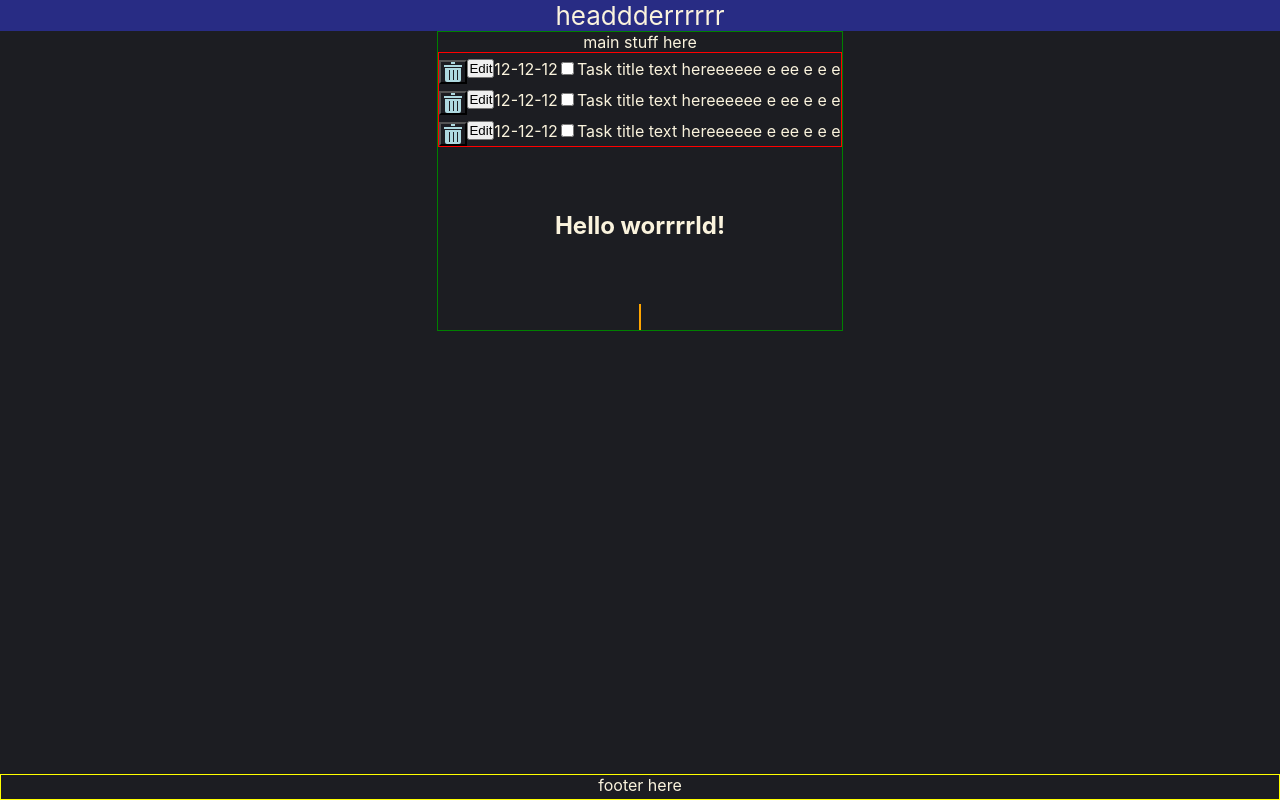
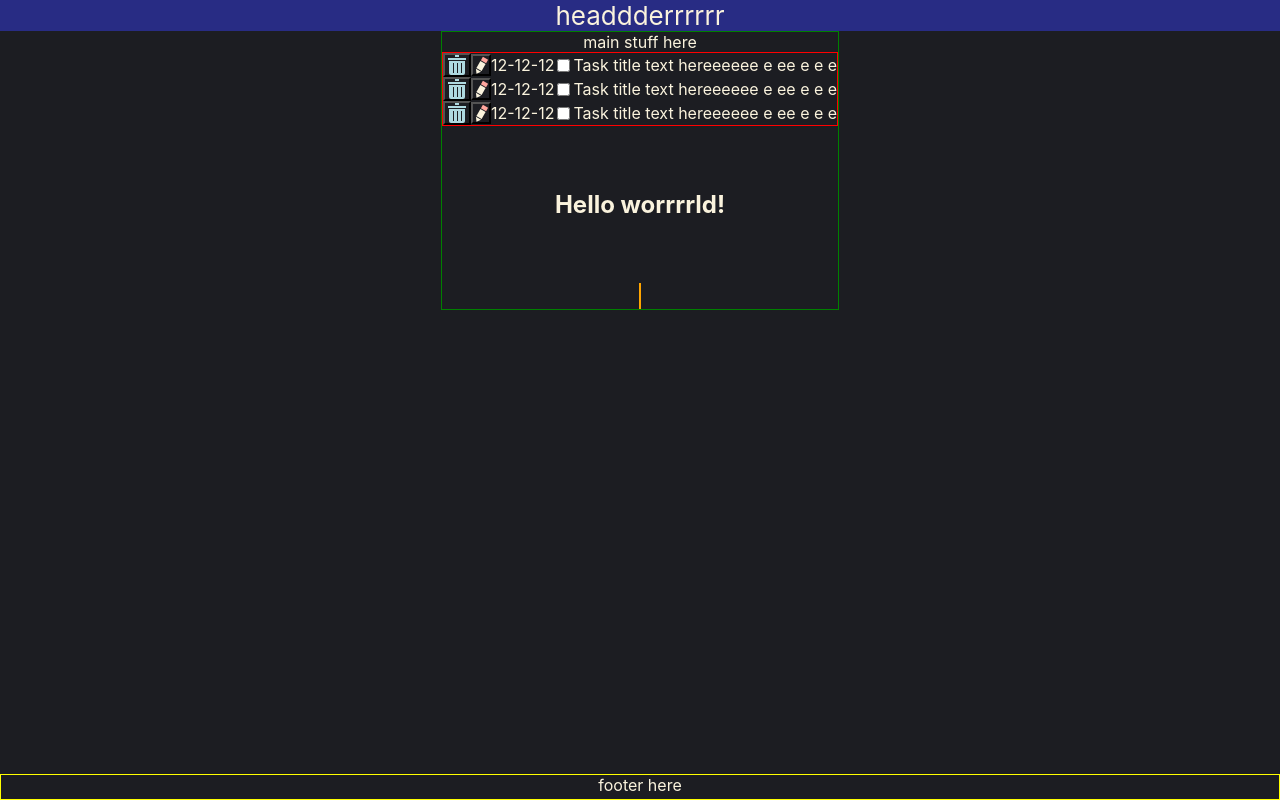
Before and after one commit to mbeckdev/to-do-react, a React (Create React App) app: page / in a window 1280 px wide. Built offline with nearby package versions, Linux system fonts and the light colour scheme.

Commit message:
Style edit and delete buttons

```diff
--- a/src/components/DeleteButton.jsx
+++ b/src/components/DeleteButton.jsx
@@ -1,13 +1,11 @@
 import React from 'react';
 import styled from 'styled-components';
 
-const WrapperDeleteButton = styled.section`
+const WrapperDeleteButton = styled.button`
   --delete-icon-color: ${(props) => props.theme.colors.iconColorPrimary};
   --delete-icon-color2: ${(props) => props.theme.colors.iconColorSecondary};
 
-  button {
-    background-color: transparent;
-  }
+  background-color: transparent;
 
   .delete-icon {
     display: flex;
@@ -92,13 +90,13 @@ const WrapperDeleteButton = styled.section`
 
 function DeleteButton() {
   return (
-    <WrapperDeleteButton>
-      <button className="delete-button">
-        <div className="delete-icon">
-          <div className="delete-icon1"></div>
-          <div className="delete-icon2"></div>
-        </div>
-      </button>
+    <WrapperDeleteButton className="delete-button">
+      {/* <button className="delete-button"> */}
+      <div className="delete-icon">
+        <div className="delete-icon1"></div>
+        <div className="delete-icon2"></div>
+      </div>
+      {/* </button> */}
     </WrapperDeleteButton>
   );
 }
--- /dev/null
+++ b/src/components/EditButton.jsx
@@ -0,0 +1,69 @@
+import React from 'react';
+import styled from 'styled-components';
+
+const WrapperEditButton = styled.button`
+  /* --edit-icon-color: red; */
+  /* --edit-icon-color-eraser: blue; */
+  --edit-icon-color: ${(props) => props.theme.colors.color2Yellow};
+  --edit-icon-color-eraser: ${(props) => props.theme.colors.color1Red};
+
+  background-color: transparent;
+
+  .edit-icon {
+    display: flex;
+    padding: 6px 4px;
+    cursor: pointer;
+  }
+
+  .edit-inner {
+    top: 1px;
+    width: 8px;
+    height: 6px;
+    background-color: var(--edit-icon-color);
+    display: inline-block;
+    position: relative;
+
+    transform: rotate(-60deg);
+  }
+
+  .edit-inner::before {
+    content: '';
+    display: block;
+    position: relative;
+    left: -5px;
+
+    width: 0;
+    height: 0;
+
+    /*   this makes a triangle */
+    border-top: 3px solid transparent;
+    border-bottom: 3px solid transparent;
+    border-right: 4px solid var(--edit-icon-color);
+  }
+
+  .edit-inner::after {
+    content: '';
+    display: block;
+    position: relative;
+    left: 9px;
+    top: -100%;
+
+    width: 4px;
+    height: 6px;
+    background-color: var(--edit-icon-color-eraser);
+  }
+`;
+
+function EditButton() {
+  return (
+    <WrapperEditButton className="edit-button">
+      {/* <button className="edit-button"> */}
+      <div className="edit-icon">
+        <div className="edit-inner"></div>
+      </div>
+      {/* </button> */}
+    </WrapperEditButton>
+  );
+}
+
+export default EditButton;
--- a/src/components/Task.jsx
+++ b/src/components/Task.jsx
@@ -2,8 +2,9 @@ import React from 'react';
 import styled from 'styled-components';
 
 import DeleteButton from './DeleteButton';
+import EditButton from './EditButton';
 
-const WrapperTask = styled.section`
+const WrapperTask = styled.div`
   display: flex;
   align-items: center;
 
@@ -23,16 +24,16 @@ const WrapperTask = styled.section`
 
 function Task() {
   return (
-    <div className="task">
-      <WrapperTask>
-        <DeleteButton />
-
-        <button>Edit</button>
-        <div>12-12-12</div>
-        <input type="checkbox" />
-        <div className="task-title">Task title text hereeeeee e ee e e e</div>
-      </WrapperTask>
-    </div>
+    // <div className="task">
+    <WrapperTask className="task">
+      <DeleteButton />
+      <EditButton />
+      {/* <button>Edit</button> */}
+      <div>12-12-12</div>
+      <input type="checkbox" />
+      <div className="task-title">Task title text hereeeeee e ee e e e</div>
+    </WrapperTask>
+    // </div>
   );
 }
 
```
